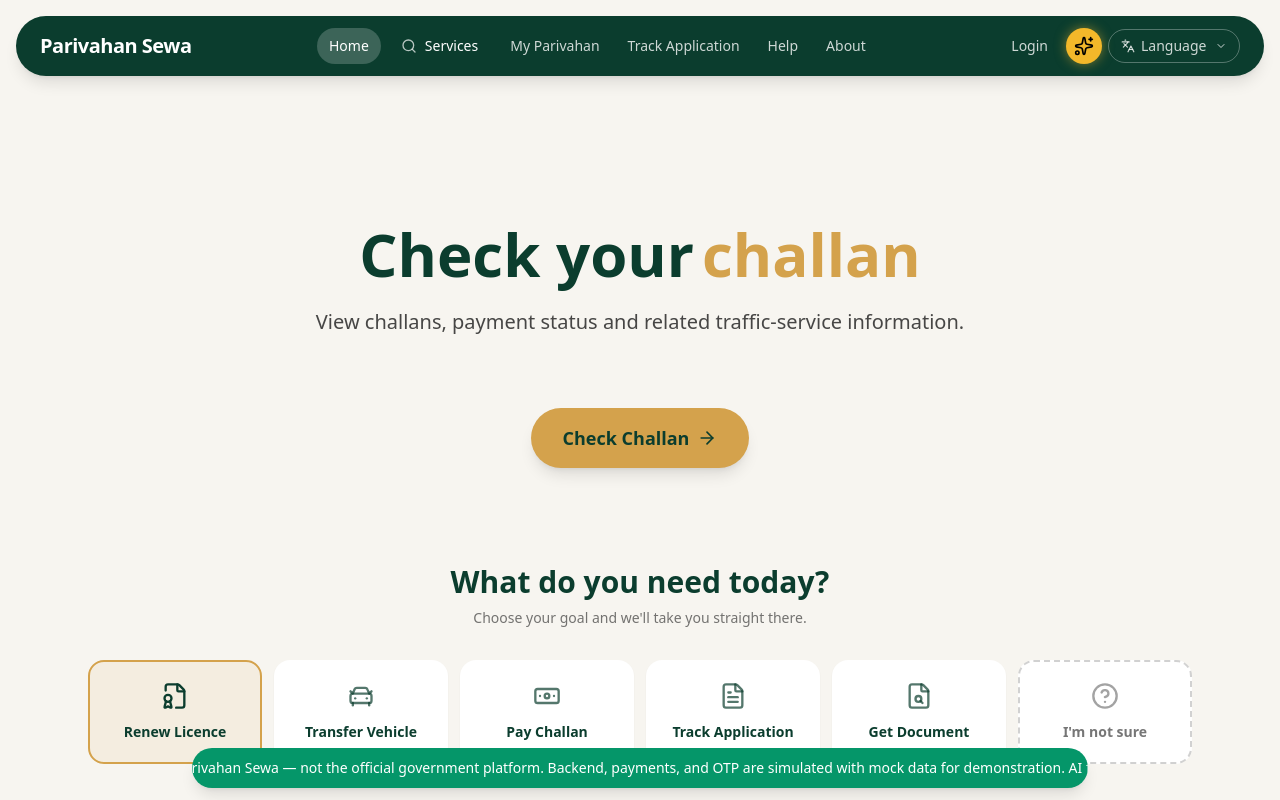
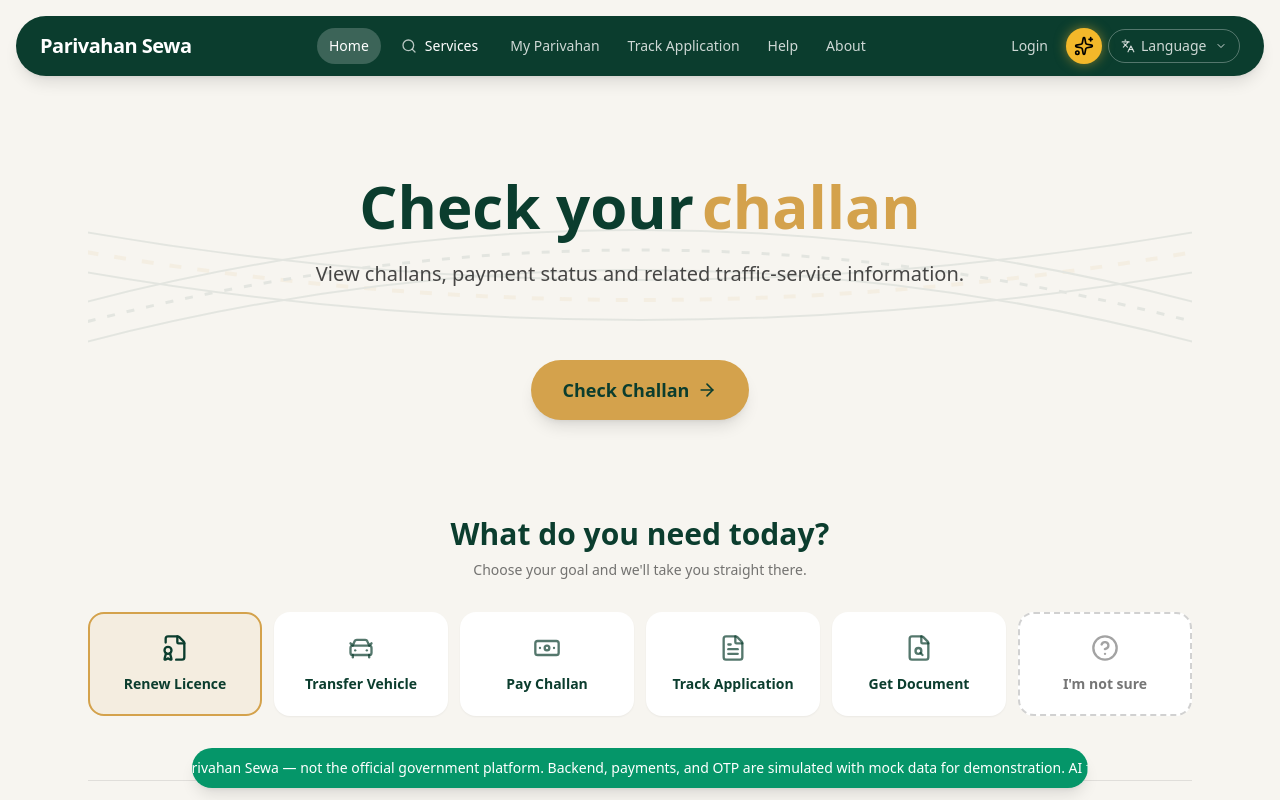
Before and after one commit to vaibhavvvvjain03/BUILD-WHAT-MOVES-INDIA, a Next.js app: page / in a window 1280 px wide. Shown: the top 800 px of the page. Built offline with nearby package versions, Linux system fonts and the light colour scheme.

Commit message:
Update hero background: add moving vehicles and adjust position

```diff
--- a/app/page.tsx
+++ b/app/page.tsx
@@ -8,6 +8,7 @@ import {
 } from "lucide-react";
 import { motion, AnimatePresence } from "framer-motion";
 import { useLang } from "@/components/LangContext";
+import { useSession } from "@/lib/sessionContext";
 import { t } from "@/lib/translations";
 
 // ── Intent options ────────────────────────────────────────────────────────────
@@ -32,6 +33,7 @@ const POPULAR_TASKS = [
 
 export default function Home() {
   const { lang } = useLang();
+  const { session } = useSession();
 
   const words = [
     t(lang, "hero_word_0"),
@@ -66,7 +68,60 @@ export default function Home() {
     <div className="max-w-6xl mx-auto px-6 pb-20">
 
       {/* ── Hero Section ── */}
-      <section className="py-16 md:py-24 text-center">
+      <section className="relative pt-8 pb-16 md:pt-12 md:pb-24 text-center">
+
+        {/* Subtle Background Pattern (Highway Motif with Animated Vehicles) */}
+        <div className="absolute -top-12 left-0 right-0 h-[400px] overflow-hidden pointer-events-none -z-10">
+          <svg viewBox="0 0 1400 400" preserveAspectRatio="xMidYMid slice" className="w-full h-full">
+            <defs>
+              <path id="mainRoad" d="M-100,120 Q700,320 1500,120" />
+              <path id="secondaryRoadReverse" d="M1500,320 Q700,20 -100,320" />
+            </defs>
+
+            {/* Road group */}
+            <g className="stroke-primary fill-none stroke-[2px] opacity-[0.08]">
+              <path d="M-100,100 Q700,300 1500,100" />
+              <use href="#mainRoad" strokeDasharray="12,16" strokeWidth="4" className="stroke-accent" />
+              <path d="M-100,140 Q700,340 1500,140" />
+
+              {/* Second sweeping curve */}
+              <path d="M-100,300 Q700,0 1500,300" />
+              <path d="M-100,320 Q700,20 1500,320" strokeDasharray="8,12" strokeWidth="3" />
+              <path d="M-100,340 Q700,40 1500,340" />
+            </g>
+
+            {/* Car 1 */}
+            <g className="fill-primary opacity-30">
+              <rect x="-14" y="-7" width="28" height="14" rx="4" />
+              <rect x="-2" y="-5" width="10" height="10" rx="2" className="fill-background" />
+              <circle cx="12" cy="-4" r="2" className="fill-yellow-400" />
+              <circle cx="12" cy="4" r="2" className="fill-yellow-400" />
+              <animateMotion dur="16s" repeatCount="indefinite" rotate="auto">
+                <mpath href="#mainRoad" />
+              </animateMotion>
+            </g>
+
+            {/* Car 2 (going opposite direction) */}
+            <g className="fill-accent opacity-30">
+              <rect x="-12" y="-6" width="24" height="12" rx="3" />
+              <rect x="-2" y="-4" width="8" height="8" rx="1.5" className="fill-background" />
+              <animateMotion dur="22s" repeatCount="indefinite" rotate="auto">
+                <mpath href="#secondaryRoadReverse" />
+              </animateMotion>
+            </g>
+          </svg>
+        </div>
+
+        {session?.isLoggedIn && (
+          <motion.div
+            initial={{ opacity: 0, y: -10 }}
+            animate={{ opacity: 1, y: 0 }}
+            className="inline-flex items-center gap-2 px-4 py-2 bg-emerald-50 text-emerald-800 rounded-full text-sm font-medium mb-8 border border-emerald-100 shadow-sm"
+          >
+            <span className="text-xl">👋</span> Welcome back, {session.name?.split(" ")[0] || "User"}
+          </motion.div>
+        )}
+
         <h1 className="text-4xl md:text-5xl lg:text-6xl font-bold font-inter text-primary mb-6 leading-tight text-center flex flex-col items-center justify-center">
           <motion.div layout className="flex flex-wrap justify-center items-center gap-x-2 gap-y-2">
             <span className="text-primary text-3xl md:text-5xl lg:text-6xl">
```
